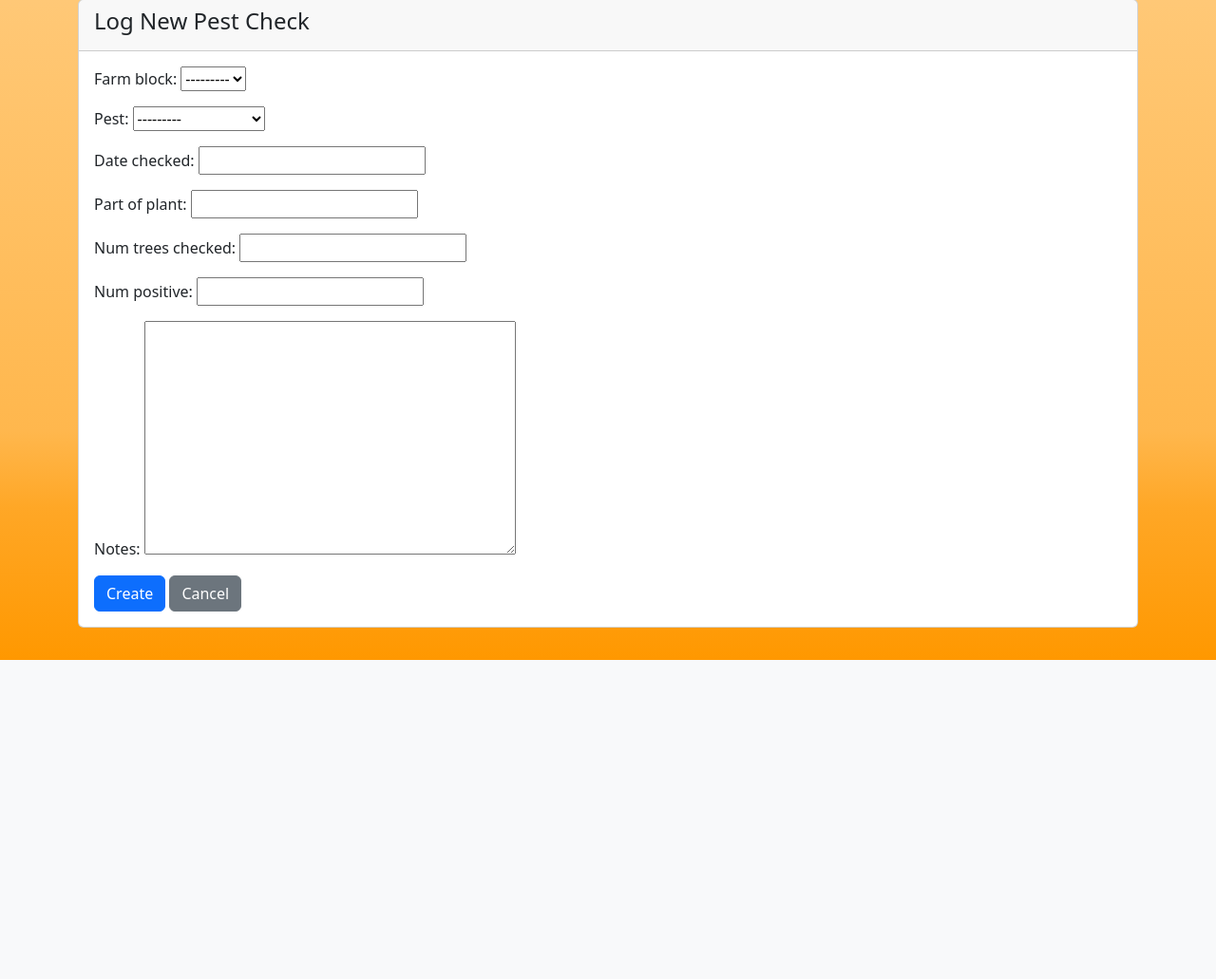
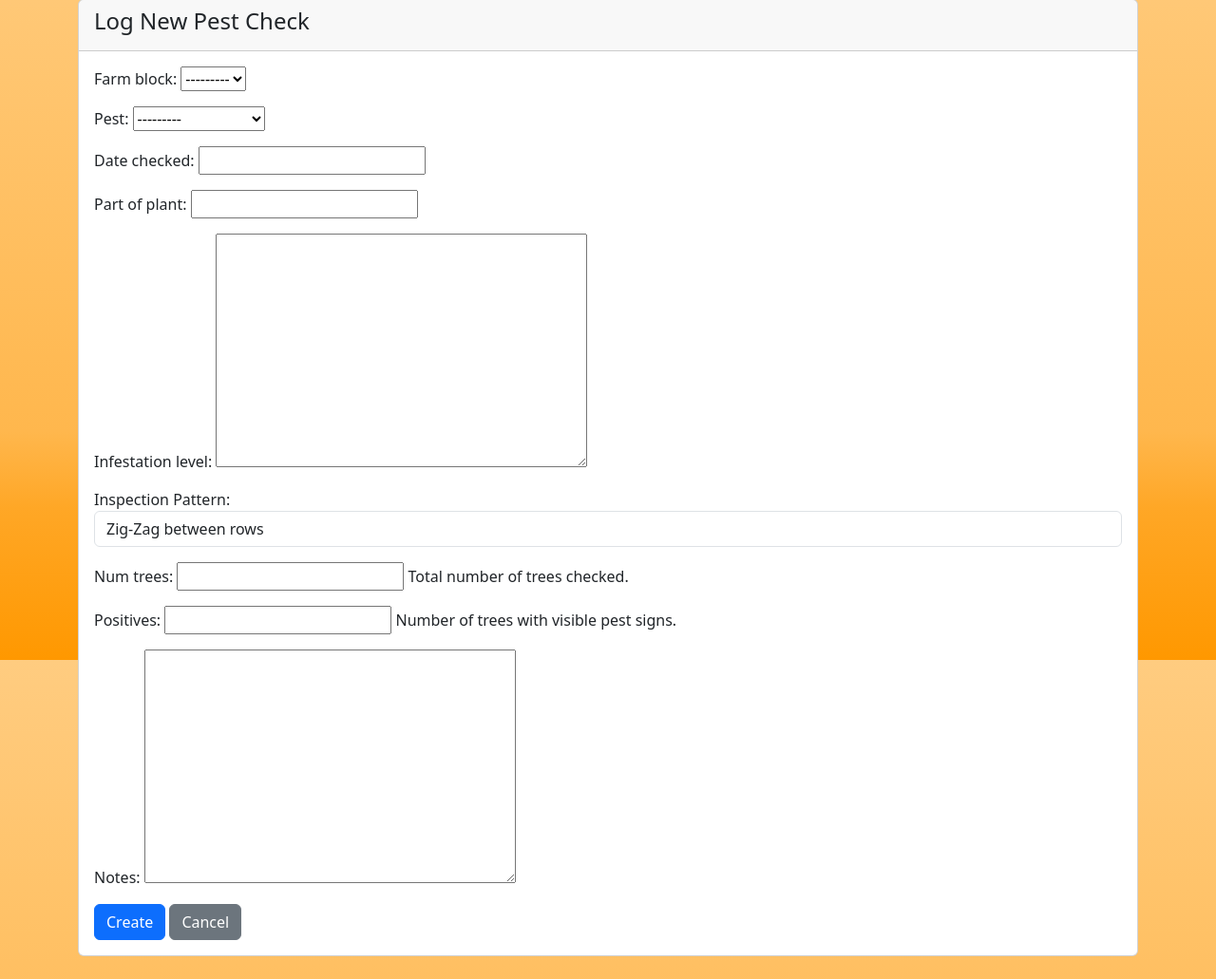
Before and after one commit to HoustonMichaelVaughn/HIT237, a Django app: page /pestcheck/new/ in a window 1280 px wide. Shown: the part 105-1136 px from the top of the page at 95% size. Before the commit the page ends 800 px from the top, so only its background shows below. Run offline with Django 5.2, Linux system fonts and the light colour scheme; a user stored in the database is signed in; data comes from the database, SQL or seed files in the repository; both versions use the stored data as it was before the commit; some libraries are stand-ins or nearby versions.

Commit message:
Implemented forms for UI-GISLENE

```diff
--- a/growers/views.py
+++ b/growers/views.py
@@ -52,7 +52,7 @@ def profile_view(request):
         pest = form.cleaned_data['pest']
         checks = PestCheck.objects.filter(
             pest=pest,
-            num_positive=0,
+            positives=0,
             farm_block__grower=request.user
         )
         total_checked = sum(c.num_trees_checked for c in checks)
--- a/mango_pests/forms.py
+++ b/mango_pests/forms.py
@@ -3,6 +3,7 @@ from .models import Pest
 from .models import FarmBlock
 from .models import PestCheck
 from django import forms
+from .models import PATH_CHOICES
 from mango_pests.models import Pest
 
 class SampleSizeForm(forms.Form):
@@ -22,20 +23,30 @@ class SampleSizeForm(forms.Form):
     )
 
 class PestCheckForm(forms.ModelForm):
-    date_checked = forms.DateField(
-        input_formats=['%d/%m/%Y'],
-        widget=forms.DateInput(format='%d/%m/%Y', attrs={'type': 'text'})
+    path_pattern = forms.ChoiceField(
+        choices=PATH_CHOICES,
+        label="Inspection Pattern",
+        widget=forms.Select(attrs={
+            'class': 'form-control',
+            'aria-describedby': 'pathHelp'
+        })
     )
 
     class Meta:
         model = PestCheck
-        fields = ['farm_block', 'pest', 'date_checked', 'part_of_plant',
-                  'num_trees_checked', 'num_positive', 'notes']
+        fields = [
+            'farm_block', 'pest', 'date_checked', 'part_of_plant',
+            'infestation_level', 'path_pattern', 'num_trees',
+            'positives', 'notes'
+        ]
+
     def __init__(self, *args, **kwargs):
         user = kwargs.pop('user', None)
         super().__init__(*args, **kwargs)
         if user:
             self.fields['farm_block'].queryset = FarmBlock.objects.filter(grower=user)
+        else:
+            self.fields['farm_block'].queryset = FarmBlock.objects.none()
 
 class PestSelectionForm(forms.Form):
     pest = forms.ModelChoiceField(
--- a/mango_pests/models.py
+++ b/mango_pests/models.py
@@ -2,6 +2,11 @@ from django.contrib.auth.models import User
 from django.db import models
 from math import exp
 
+PATH_CHOICES = [
+    ("ZigZag", "Zig-Zag between rows"),
+    ("Cross",  "Cross-row random sample"),
+    ("Edge",   "Edge perimeter only"),
+]
 class FarmBlock(models.Model):
     grower = models.ForeignKey(User, on_delete=models.CASCADE)
     name = models.CharField(max_length=100)
@@ -31,16 +36,28 @@ class PestCheck(models.Model):
     pest = models.ForeignKey(Pest, on_delete=models.CASCADE)
     date_checked = models.DateField()
     part_of_plant = models.CharField(max_length=100)
-    num_trees_checked = models.PositiveIntegerField()
-    num_positive = models.PositiveIntegerField()
+    infestation_level = models.TextField(blank=True)
+    num_trees = models.PositiveIntegerField(help_text="Total number of trees checked.")
+    positives = models.PositiveIntegerField(help_text="Number of trees with visible pest signs.")
     notes = models.TextField(blank=True)
+
+    # New Field: Path Pattern
+    path_pattern = models.CharField(
+        max_length=20,
+        choices=PATH_CHOICES,
+        default="ZigZag",
+        help_text="Pick your walk pattern through the block."
+    )
+
+    def __str__(self):
+        return f"{self.pest.name} at {self.farm_block.name} on {self.date_checked}"
 
     @property
     def confidence_score(self):
-        if self.num_trees_checked == 0 or self.num_positive is None:
+        if self.num_trees == 0 or self.positives is None:
             return None
-        if self.num_positive > 0:
+        if self.positives > 0:
             return 0.0
         prevalence = 0.01
-        confidence = 1 - exp(-prevalence * self.num_trees_checked)
+        confidence = 1 - exp(-prevalence * self.num_trees)
         return round(confidence * 100, 2)
```
Also changed, not shown: growers/templates/growers/profile.html (+5 -5 lines), db.sqlite3 (deleted), growers/migrations/__init__.py (deleted), mango_pests/migrations/0001_initial.py, pests/1000013746.jpg (deleted), pests/images.jpg (deleted).
